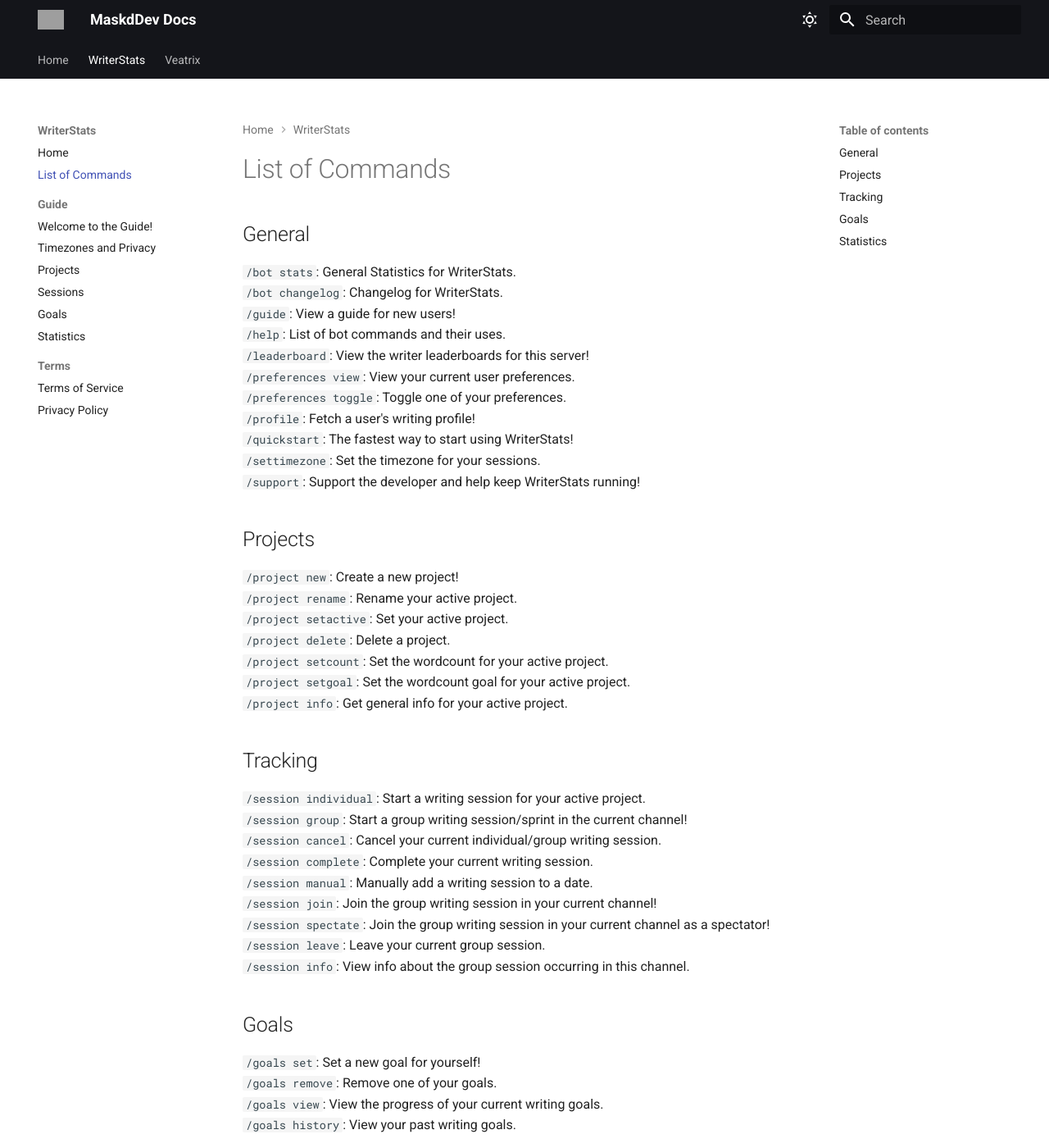
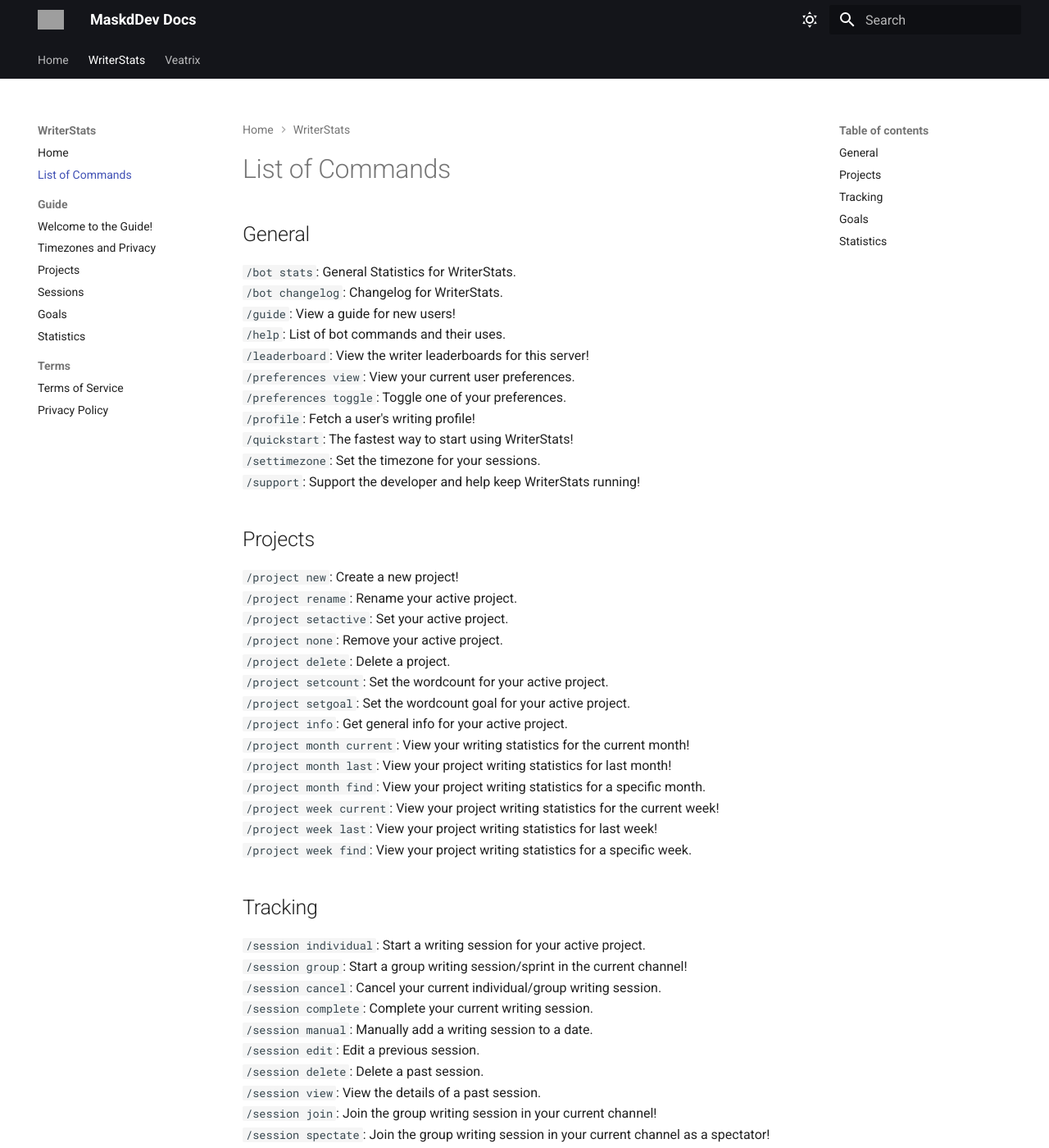
Before and after one commit to MaskdDev/MaskdDev-Docs, an MkDocs documentation site: the page built from docs/writerstats/commands.md, in a window 1280 px wide and 1400 px high. Shown: the whole window at 82% size. Built offline with MkDocs 1.6.1 and Material for MkDocs 9.7.7, drawn with Linux system fonts in a browser that asks for light colours; grey boxes are pictures that could not be loaded.

Commit message:
Updated command list to match V2.4

```diff
--- a/docs/writerstats/commands.md
+++ b/docs/writerstats/commands.md
@@ -24,10 +24,17 @@
 `/project new`: Create a new project!
 `/project rename`: Rename your active project.
 `/project setactive`: Set your active project.
+`/project none`: Remove your active project.
 `/project delete`: Delete a project.
 `/project setcount`: Set the wordcount for your active project.
 `/project setgoal`: Set the wordcount goal for your active project.
 `/project info`: Get general info for your active project.
+`/project month current`: View your writing statistics for the current month!
+`/project month last`: View your project writing statistics for last month!
+`/project month find`: View your project writing statistics for a specific month.
+`/project week current`: View your project writing statistics for the current week!
+`/project week last`: View your project writing statistics for last week!
+`/project week find`: View your project writing statistics for a specific week.
 
 ## Tracking
 
@@ -36,6 +43,9 @@
 `/session cancel`: Cancel your current individual/group writing session.
 `/session complete`: Complete your current writing session.
 `/session manual`: Manually add a writing session to a date.
+`/session edit`: Edit a previous session.
+`/session delete`: Delete a past session.
+`/session view`: View the details of a past session.
 `/session join`: Join the group writing session in your current channel!
 `/session spectate`: Join the group writing session in your current channel as a spectator!
 `/session leave`: Leave your current group session.
```
